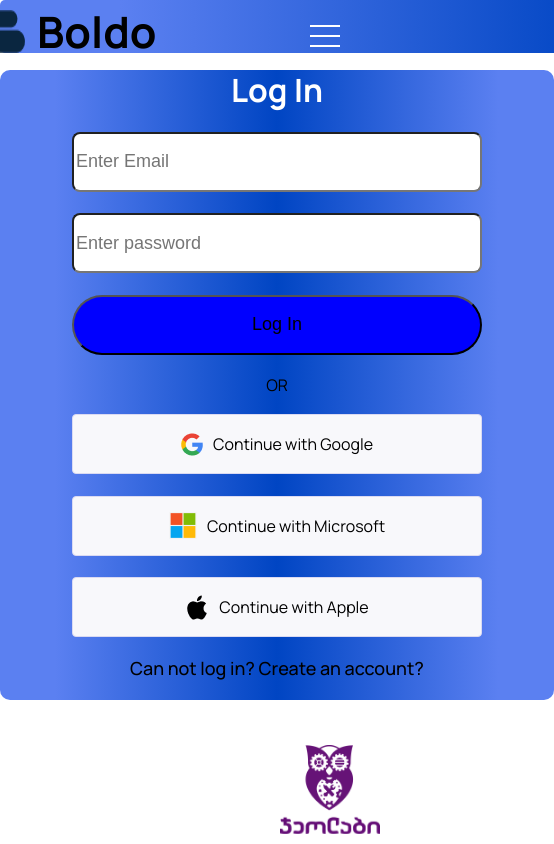
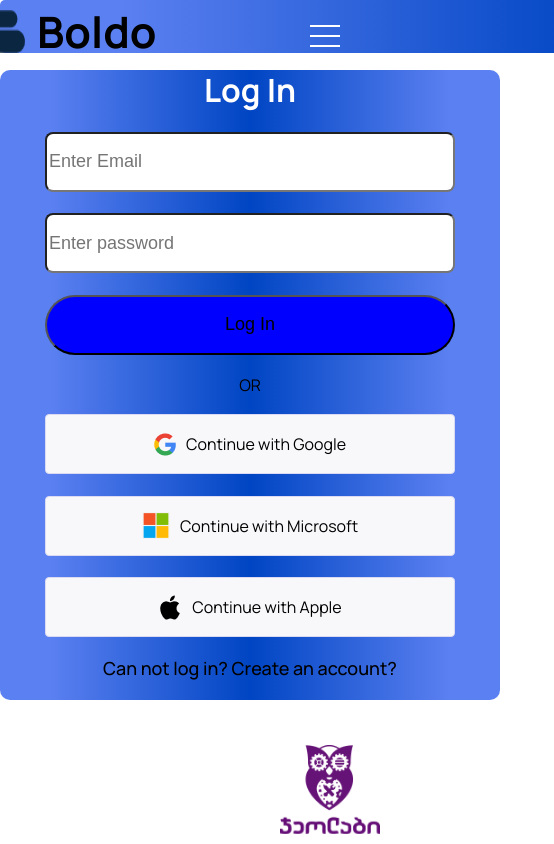
Before and after one commit to Beka-Rokhvadze/final-project, a plain HTML site: page Page/login.html in a window 390 px wide. Shown: the whole page, 554 px wide, since content can reach past the window. Drawn offline with Linux system fonts and the light colour scheme.

Commit message:
responsive 600px

```diff
--- a/css/responsive.css
+++ b/css/responsive.css
@@ -194,7 +194,9 @@
          max-width: 500px;
          margin: 0 auto;
      }
-
+    .registration{
+        width: 500px;
+    }
 
      .card-title{
          /* width: 300px; */
@@ -257,6 +259,7 @@
 
      /* blog */
      .blog1-boxes-group{
+        width: 500px;
          -webkit-box-orient: vertical;
          -webkit-box-direction: normal;
              -ms-flex-direction: column;
```
